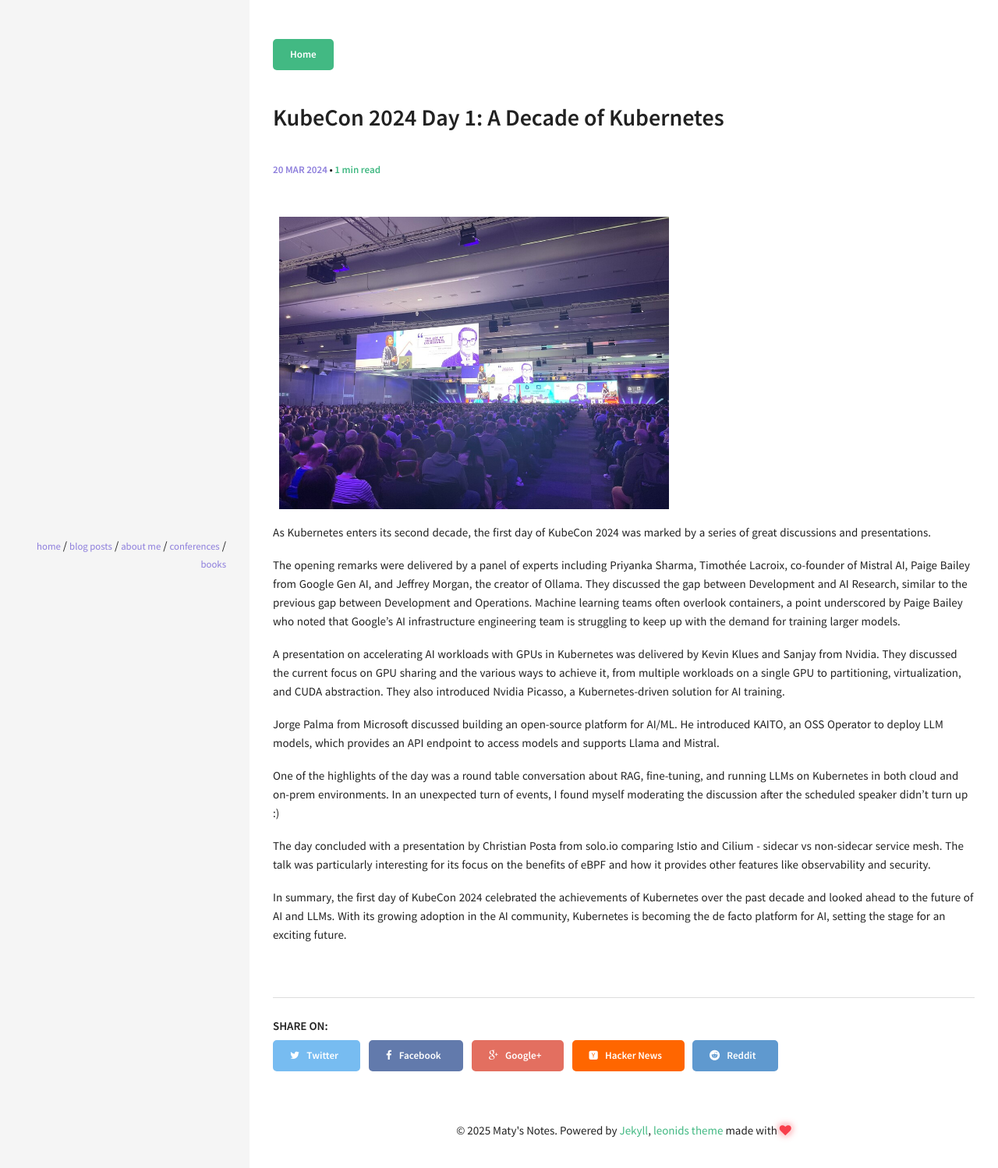
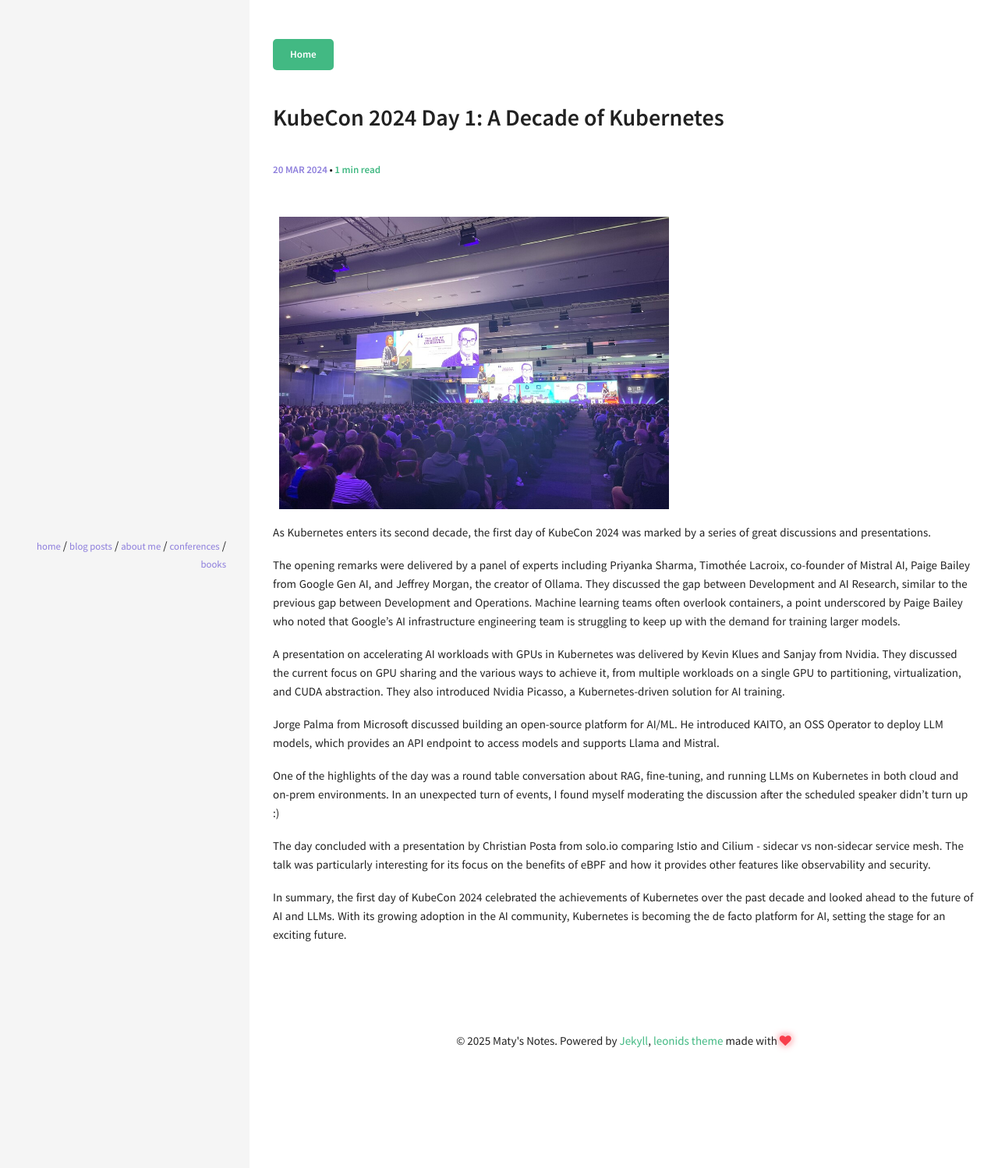
Before and after one commit to maty0609/blog, a Jekyll site: the page built from _posts/2024-03-20-kubecon-2024-day-1-decade-kubernetes.md, in a window 1280 px wide. Shown: the top 1498 px of the page at 78% size. Built offline with Jekyll 4.4.1, drawn with Linux system fonts in a browser that asks for light colours.

Commit message:
Disable share footer

```diff
--- a/_layouts/post.html
+++ b/_layouts/post.html
@@ -40,7 +40,7 @@ layout: default
   </article>
 </div>
 
-<div class="share-buttons">
+<!-- <div class="share-buttons">
   <h6>Share on: </h6>
   <ul>
     <li>
```
Also changed, not shown: other parts of _layouts/post.html (+1 -1 lines).
